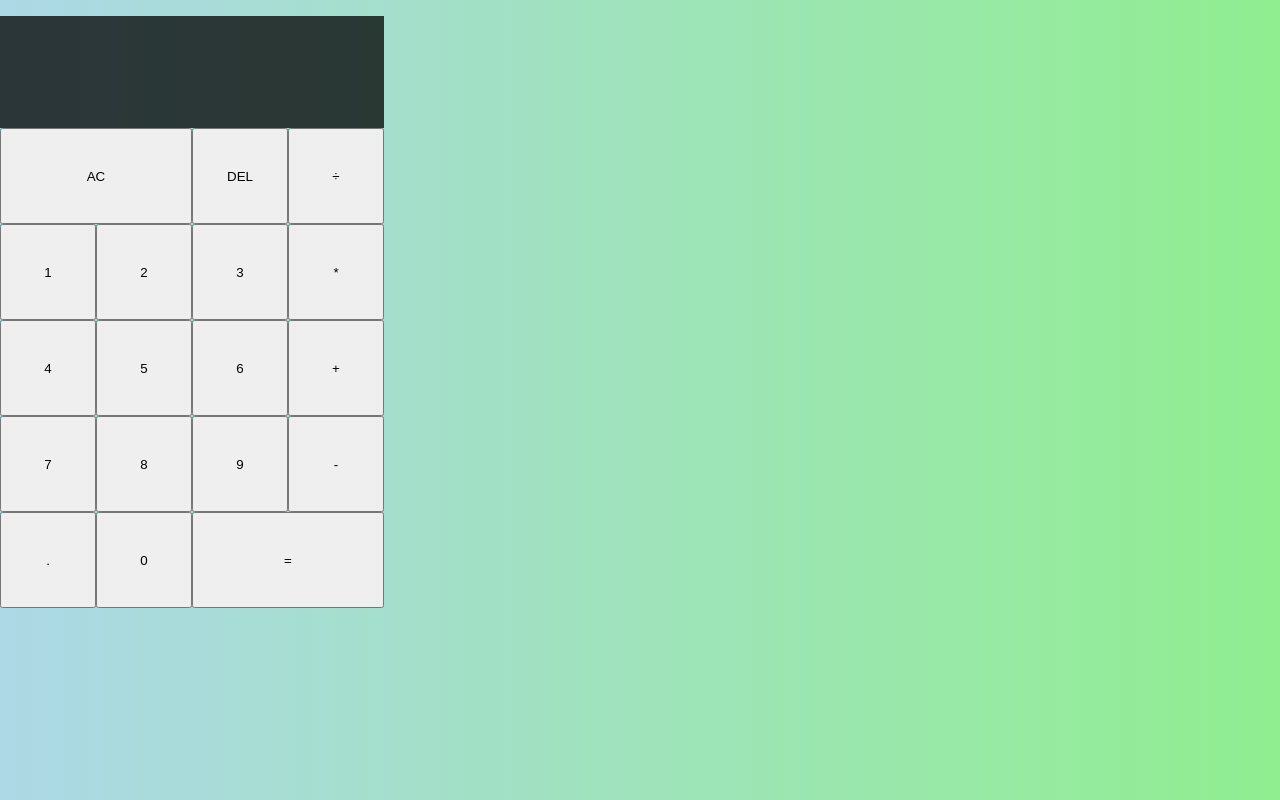
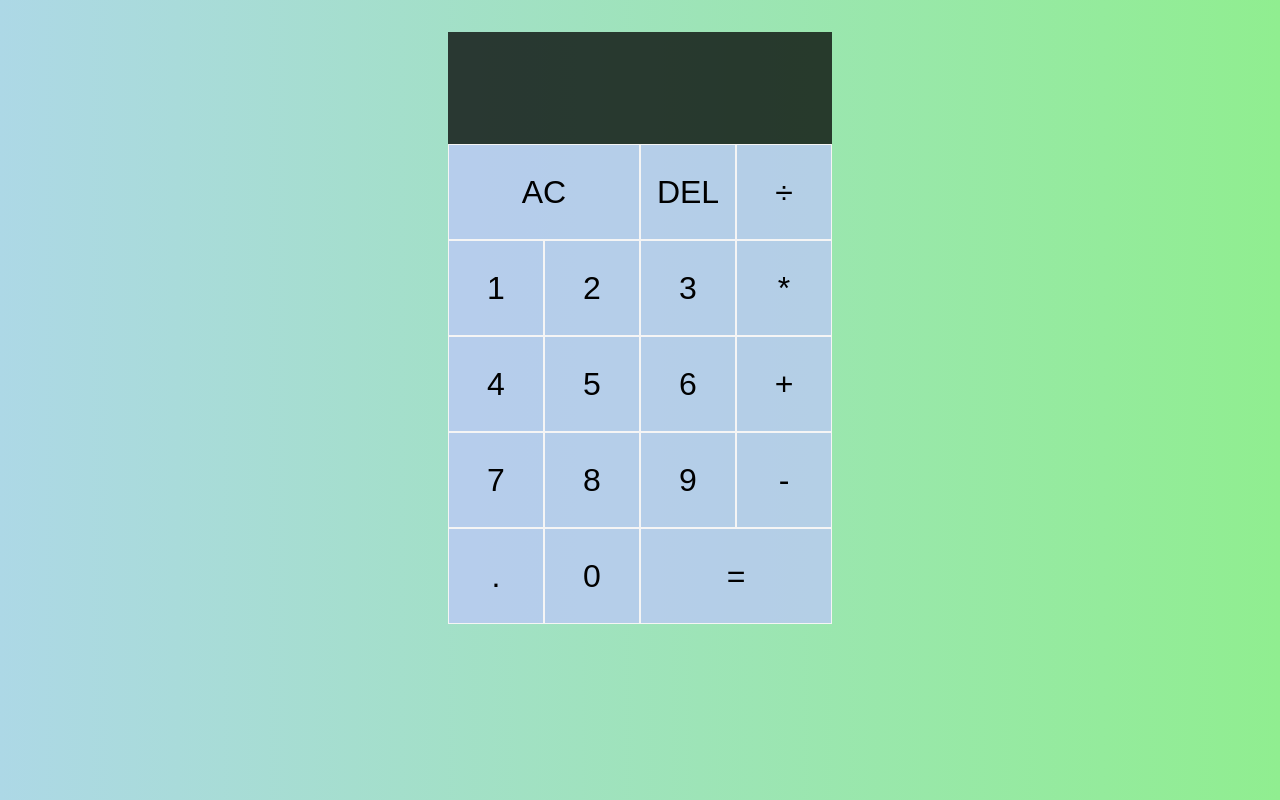
Before and after one commit to kamalsth/Calculator, a React (Create React App) app: page / in a window 1280 px wide. Built offline with nearby package versions, Linux system fonts and the light colour scheme.

Commit message:
Add necessary css

```diff
--- a/src/style.css
+++ b/src/style.css
@@ -4,13 +4,14 @@
 
 body{
     margin: 0;
-    background: linear-gradient(to right,lightBlue,lightGreen);
+    background: linear-gradient(to right,lightblue,lightgreen);
 
 }
 
 .app{
+    justify-content: center;
     display: grid;
-    margin-top: 01rem;
+    margin-top: 2rem;
     grid-template-columns: repeat(4, 6rem);
     grid-template-rows: minmax(7rem, auto) repeat(5, 6rem);
 }
@@ -23,4 +24,33 @@ body{
     grid-column: 1 / -1;
     background-color: rgba(0, 0, 0,.75);
     display: flex;
+    flex-direction: column;
+    align-items: flex-end;
+    justify-content: space-around;
+    padding: .75rem;
+    word-wrap: break-word;
+    word-break: break-all;
 }
+
+.output .previous-operand{
+    color: rgba(255, 255, 255, .75);
+    font-size: 1.5rem;
+}
+.output .current-operand{
+    color: rgba(255, 255, 255, .75);
+    font-size: 2.5rem;
+}
+
+.app > button{
+    cursor: pointer;
+    font-size: 2rem;
+    border: 1px solid whitesmoke;
+    outline: none;
+    background-color:rgba(188, 199, 248, 0.75)
+
+}
+
+.app > button:hover,
+.app > button:focus{
+    background-color: rgba(255, 255, 255, .9);
+}
```
